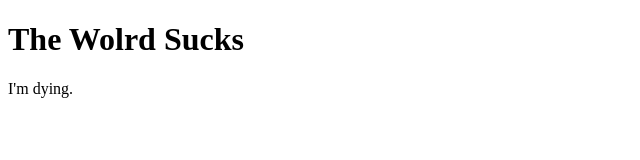
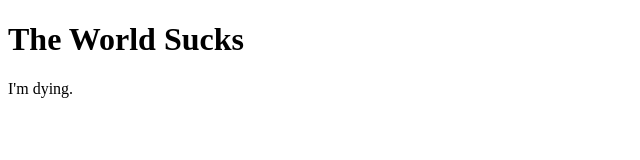
Before and after one commit to StrageyM/StrageyM.github.io, a plain HTML site: page index.html in a window 1280 px wide. Shown: the full height of the page, 0-640 px from the left. Drawn offline with Linux system fonts and the light colour scheme.

Commit message:
Update index.html

```diff
--- a/index.html
+++ b/index.html
@@ -1,7 +1,7 @@
 <!DOCTYPE html>
 <html>
 <body>
-<h1>The Wolrd Sucks</h1>
+<h1>The World Sucks</h1>
 <p>I'm dying.</p>
 </body>
 </html>
```
